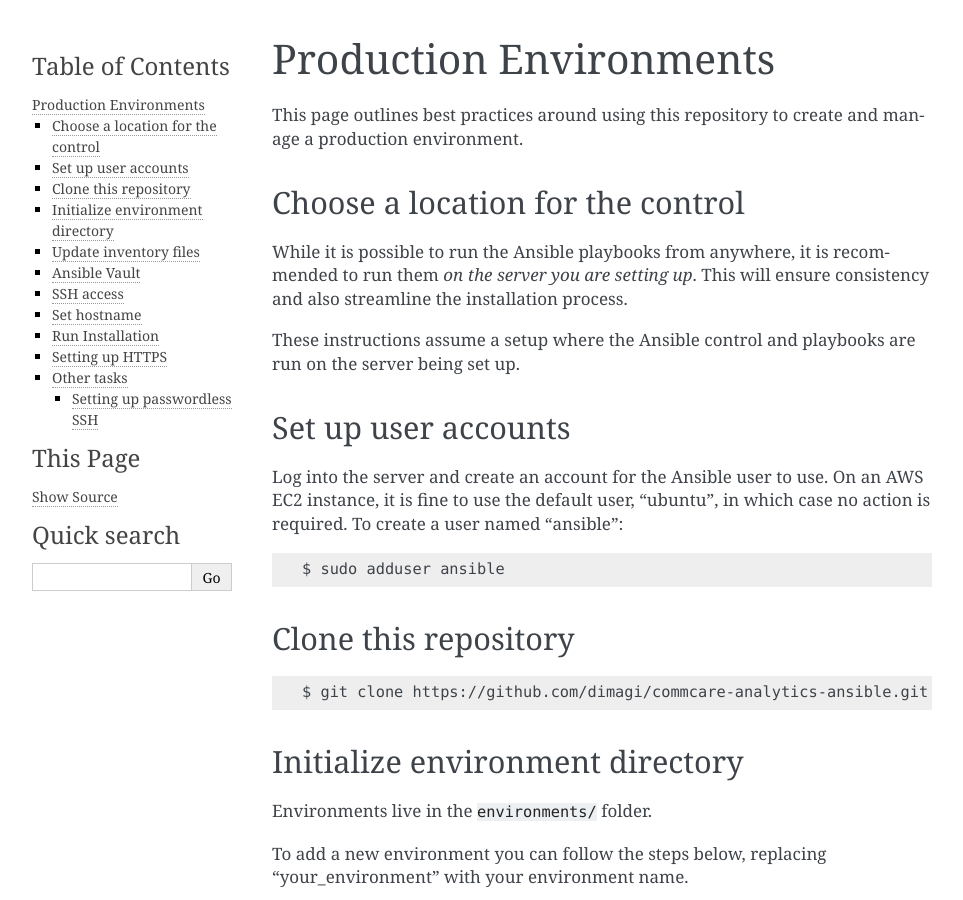
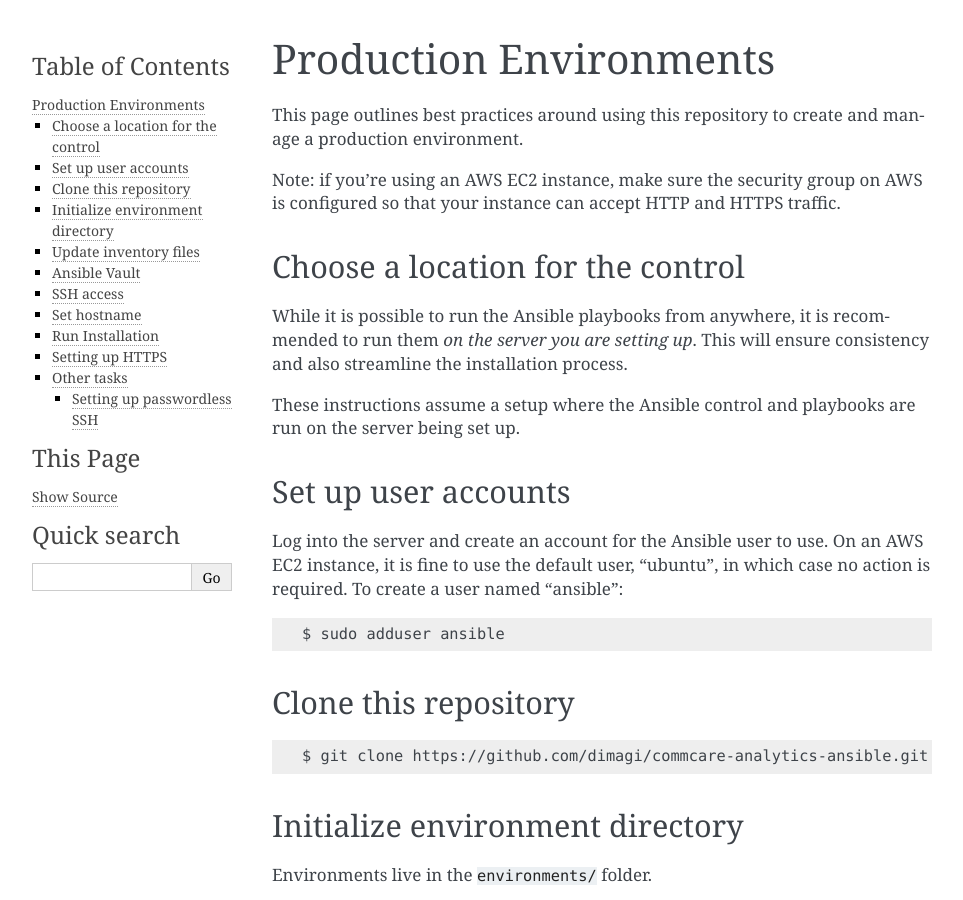
Before and after one commit to dimagi/commcare-analytics-ansible, a Sphinx documentation site: the page built from docs/production.rst, in a window 1280 px wide and 900 px high. Shown: the whole window, without its empty margins (148-1111 px from the left). Built offline with Sphinx 7.4.7, drawn with Linux system fonts in a browser that asks for light colours.

Commit message:
Add note about AWS security group

```diff
--- a/docs/production.rst
+++ b/docs/production.rst
@@ -4,6 +4,8 @@ Production Environments
 This page outlines best practices around using this repository to create
 and manage a production environment.
 
+Note: if you're using an AWS EC2 instance, make sure the security group on AWS is configured so that your instance can accept
+HTTP and HTTPS traffic.
 
 Choose a location for the control
 ---------------------------------
```
